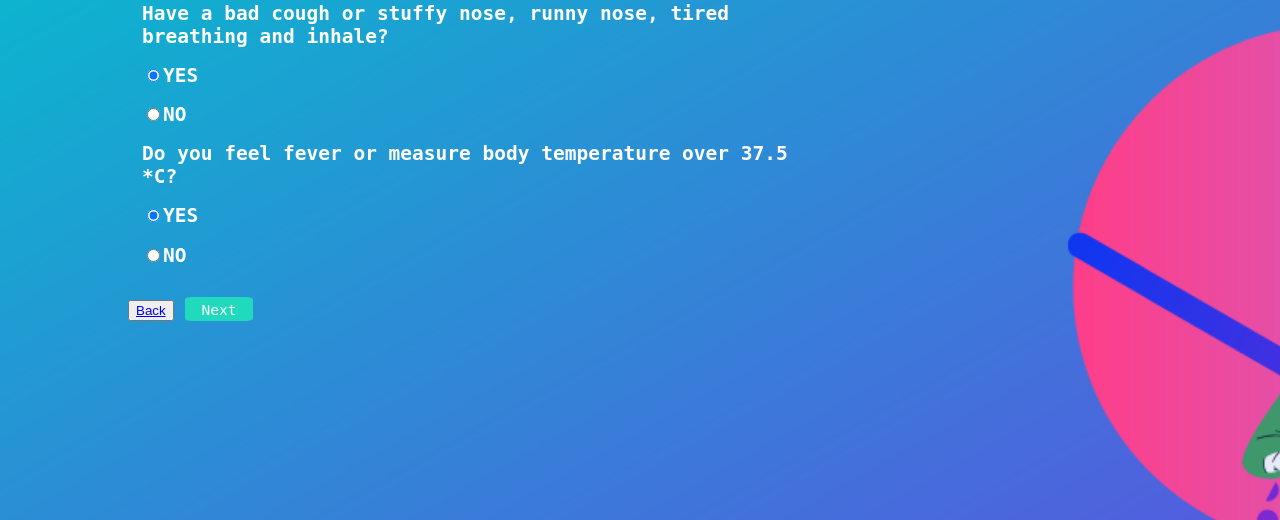
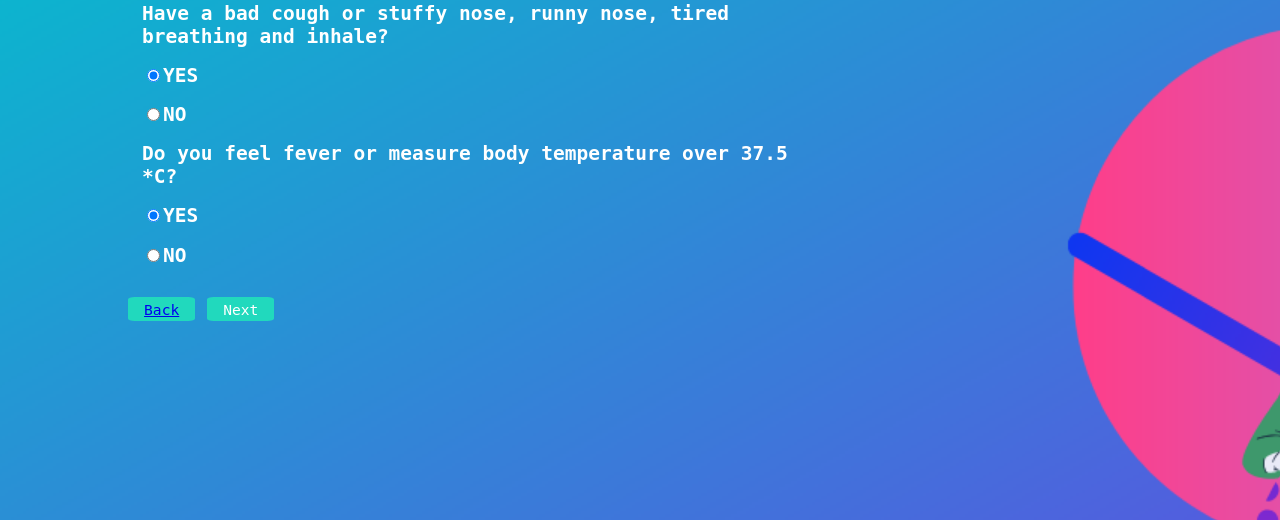
Before and after one commit to NoManColonies/CoronaSurveyDII, a PHP site: page /form_page_2.php in a window 1280 px wide. Shown: the part 220-740 px from the top of the page. Run offline with PHP 8.4, Linux system fonts and the light colour scheme; the visitor is signed in with stand-in values (Sample User, id 1).

Commit message:
Add files via upload

```diff
--- a/index.css
+++ b/index.css
@@ -30,3 +30,13 @@ body{
     border-radius: 10%;
     padding: 0.25% 2% 0.25% 2%;
 }
+.button-block button{
+    margin-top: 2%;
+    font-family: monospace;
+    font-size: 75%;
+    color: white;
+    border: #21D9BD solid 2px;
+    background: #21D9BD;
+    border-radius: 10%;
+    padding: 0.25% 2% 0.25% 2%;
+}
--- a/index.php
+++ b/index.php
@@ -17,7 +17,7 @@
         <div class="inside-block">
           <h2>First Name : <input type="text" name="firstName" value="<?php echo $_SESSION['firstName']; ?>" required></h2>
           <h2>Last Name : <input type="text" name="lastName" style="margin-left: 1%;" value="<?php echo $_SESSION['lastName']; ?>" required></h2>
-          <h2>Gender <input type="radio" name="gender" <?php echo ($_SESSION['gender'] == 'male')? "checked":""; ?> value="male" required> Male <input type="radio" name="gender" <?php echo ($_SESSION['gender'] == 'female')? "checked":""; ?> value="female" required> Female</h2>
+          <h2>Gender <input type="radio" name="gender" <?php echo ($_SESSION['gender'] == "male")? "checked":""; ?> value="male" required> Male <input type="radio" name="gender" <?php echo ($_SESSION['gender'] == "female")? "checked":""; ?> value="female" required> Female</h2>
           <h2>Age <input type="number" name="age" min="1" max="120" value="<?php echo $_SESSION['age']; ?>" required></h2>
           <h2>Congenital Disease</h2>
           <div style="margin-left: 5%;">
```
